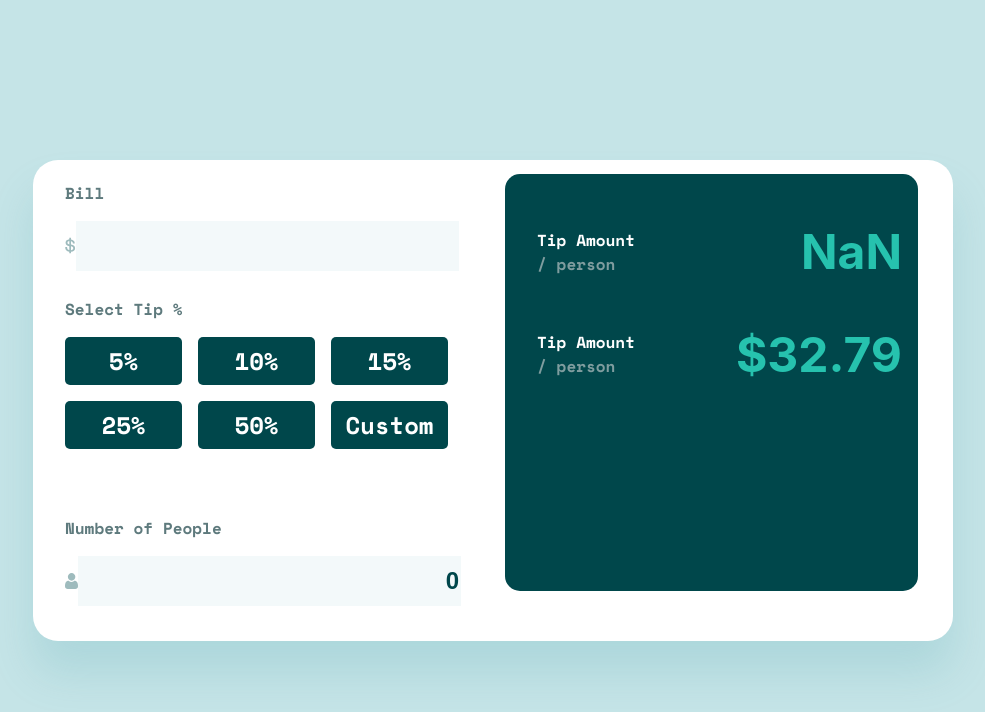
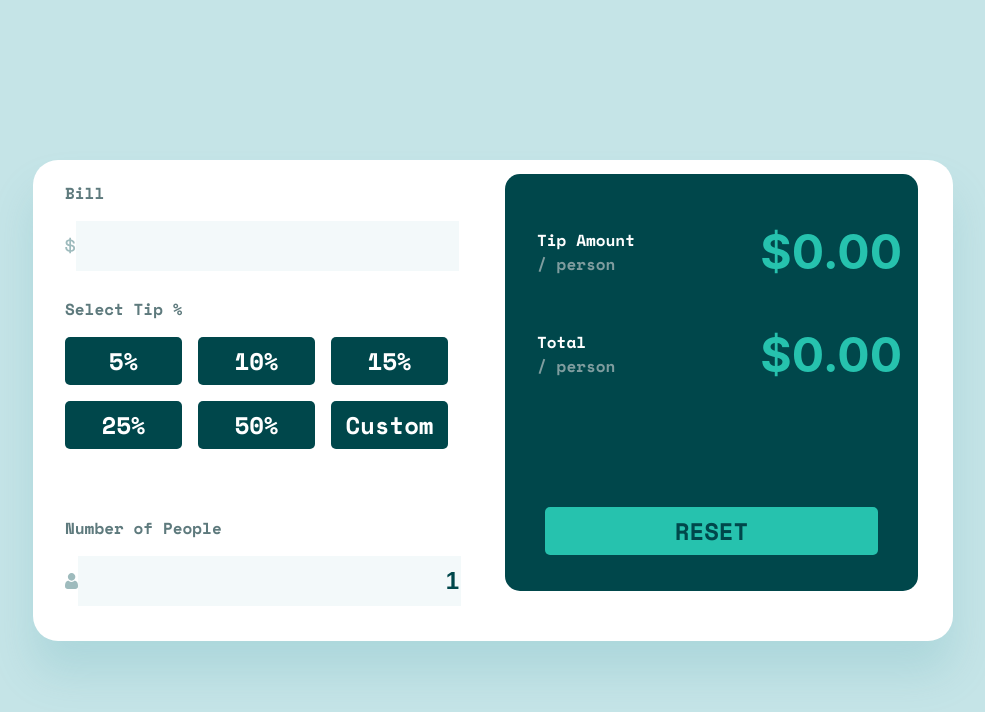
Before and after one commit to TheShonuff/tip-calculator, a React (Create React App) app: page / in a window 1280 px wide. Shown: the top 712 px of the page, without its empty margins (147-1132 px from the left). Built offline with nearby package versions, Linux system fonts and the light colour scheme.

Commit message:
added logic for all methods

```diff
--- a/src/Calculator.css
+++ b/src/Calculator.css
@@ -53,6 +53,11 @@ button {
   border-radius: 5px;
   margin-right: 1rem;
   margin-bottom: 1rem;
+}
+
+.Active {
+  background-color: #26c2ae;
+  color: #00474b;
 }
 
 button:hover {
@@ -115,3 +120,12 @@ button:hover {
   margin-right: 1rem;
   margin-top: 0;
 }
+
+.Reset {
+  margin-top: 8rem;
+  margin-left: 2.5rem;
+  width: 333px;
+  height: 48px;
+  background-color: #26c2ae;
+  color: #00474b;
+}
--- a/src/Calculator.js
+++ b/src/Calculator.js
@@ -6,10 +6,14 @@ import IconPeron from "./assests/images/icon-person.svg";
 class Calculator extends React.Component {
   constructor(props) {
     super(props);
-    this.state = { amount: "", numPeople: 0, tipPercent: 0 };
+    this.state = { amount: "", numPeople: 1, tipPercent: 0 };
     this.handleAmountChange = this.handleAmountChange.bind(this);
     this.handlePeopleChange = this.handlePeopleChange.bind(this);
     this.handleTipPercent = this.handleTipPercent.bind(this);
+    this.handleReset = this.handleReset.bind(this);
+  }
+  handleReset(event) {
+    this.setState({ amount: "", tipPercent: 0 });
   }
 
   handleAmountChange(event) {
@@ -22,6 +26,17 @@ class Calculator extends React.Component {
     this.setState({ tipPercent: event.target.value });
     console.log(`The current tip percent is set to ${this.state.tipPercent}`);
     console.log(event.target.value);
+  }
+  calculateTipAmount() {
+    const result =
+      (this.state.amount * this.state.tipPercent) / this.state.numPeople;
+    return result.toFixed(2);
+  }
+  calculateTotalAmount() {
+    const tipAmount = this.calculateTipAmount();
+    const subtotal = this.state.amount / this.state.numPeople;
+    const total = parseFloat(tipAmount, 10) + parseFloat(subtotal, 10);
+    return total.toFixed(2);
   }
   render() {
     console.log(this.state.amount);
@@ -42,32 +57,37 @@ class Calculator extends React.Component {
             <h5>Select Tip %</h5>
             <div className="Tip-Selector">
               <button
+                className={this.state.tipPercent === "0.05" ? "Active" : ""}
                 onClick={(event) => this.handleTipPercent(event, "value")}
-                value=".05"
+                value="0.05"
               >
                 5%
               </button>
               <button
+                className={this.state.tipPercent === "0.10" ? "Active" : ""}
                 onClick={(event) => this.handleTipPercent(event, "value")}
-                value=".10"
+                value="0.10"
               >
                 10%
               </button>
               <button
+                className={this.state.tipPercent === "0.15" ? "Active" : ""}
                 onClick={(event) => this.handleTipPercent(event, "value")}
-                value=".15"
+                value="0.15"
               >
                 15%
               </button>
               <button
+                className={this.state.tipPercent === "0.25" ? "Active" : ""}
                 onClick={(event) => this.handleTipPercent(event, "value")}
-                value=".25"
+                value="0.25"
               >
                 25%
               </button>
               <button
+                className={this.state.tipPercent === "0.50" ? "Active" : ""}
                 onClick={(event) => this.handleTipPercent(event, "value")}
-                value=".50"
+                value="0.50"
               >
                 50%
               </button>
@@ -91,19 +111,19 @@ class Calculator extends React.Component {
                   <br />
                   <span className="person">/ person</span>
                 </p>
-                <h3>
-                  {(this.state.amount * this.state.tipPercent) /
-                    this.state.numPeople}
-                </h3>
+                <h3>${this.calculateTipAmount()}</h3>
               </div>
               <div className="PersonAmount">
                 <p>
-                  Tip Amount
+                  Total
                   <br />
                   <span className="person">/ person</span>
                 </p>
-                <h3>$32.79</h3>
+                <h3>${this.calculateTotalAmount()}</h3>
               </div>
+              <button className="Reset" onClick={this.handleReset}>
+                RESET
+              </button>
             </div>
           </div>
         </div>
```
